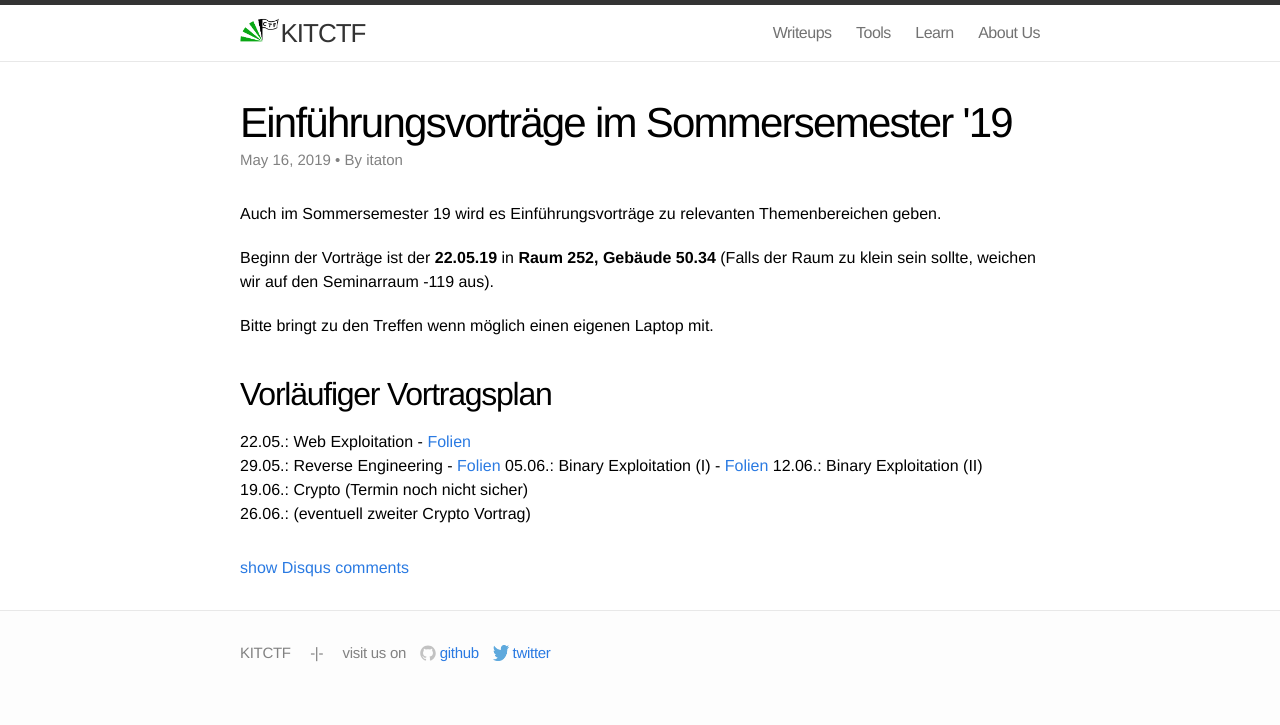
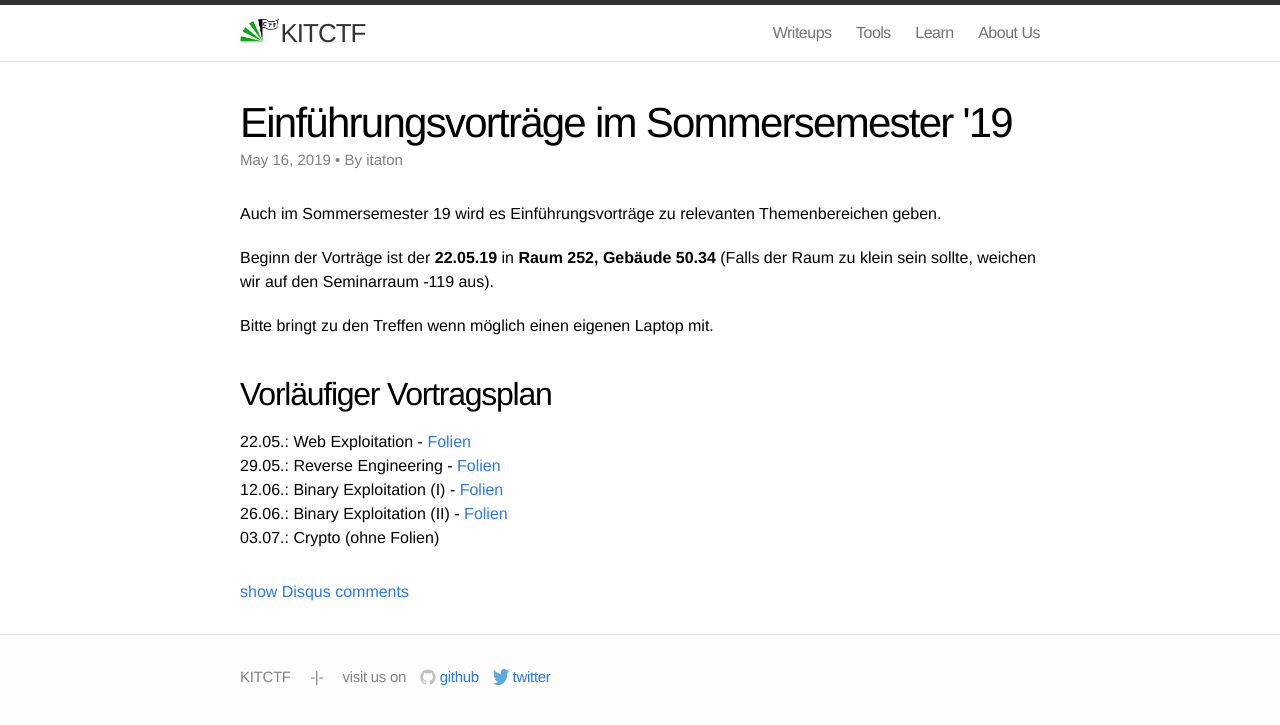
Before and after one commit to kitctf/www, a Jekyll site: the page built from _posts/2019-05-16-introduction-ss19.md, in a window 1280 px wide. Shown: the top 725 px of the page. Built offline with Jekyll 4.4.1, drawn with Linux system fonts in a browser that asks for light colours.

Commit message:
add slides for bin2 intro and fixed layout

```diff
--- a/_posts/2019-05-16-introduction-ss19.md
+++ b/_posts/2019-05-16-introduction-ss19.md
@@ -15,7 +15,6 @@
 ## Vorläufiger Vortragsplan
 22.05.: Web Exploitation - [Folien]({{ "/files/Web19.pdf" | absolute_url }})
 29.05.: Reverse Engineering  - [Folien]({{ "/files/Reverse_Engineering.pdf" | absolute_url }})
-05.06.: Binary Exploitation (I) - [Folien]({{ "/files/Binary1_19.pdf" | absolute_url }})
-12.06.: Binary Exploitation (II)
-19.06.: Crypto  (Termin noch nicht sicher)
-26.06.: (eventuell zweiter Crypto Vortrag)
+12.06.: Binary Exploitation (I) - [Folien]({{ "/files/Binary1_19.pdf" | absolute_url }})
+26.06.: Binary Exploitation (II)  - [Folien]({{ "/files/Binary2_19.pdf" | absolute_url }})
+03.07.: Crypto (ohne Folien)
```
Also changed, not shown: 1 other file.
